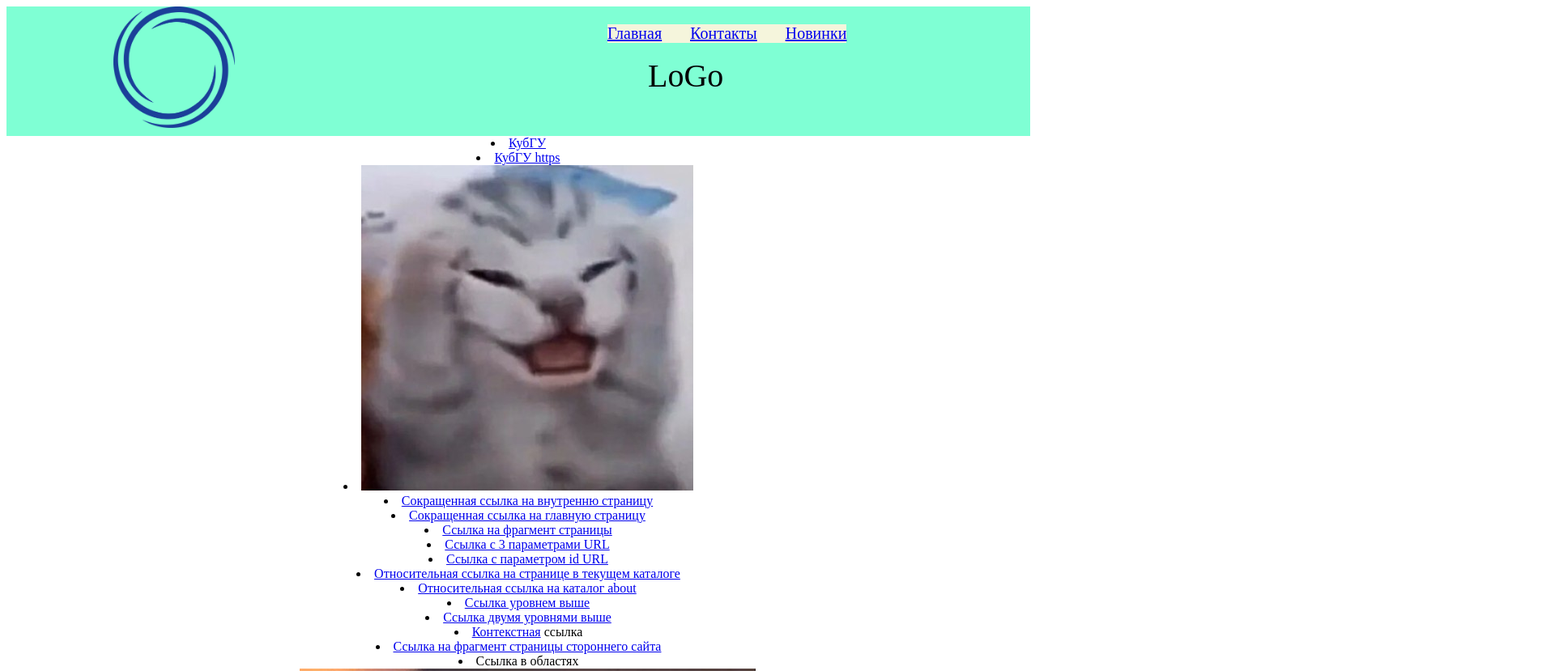
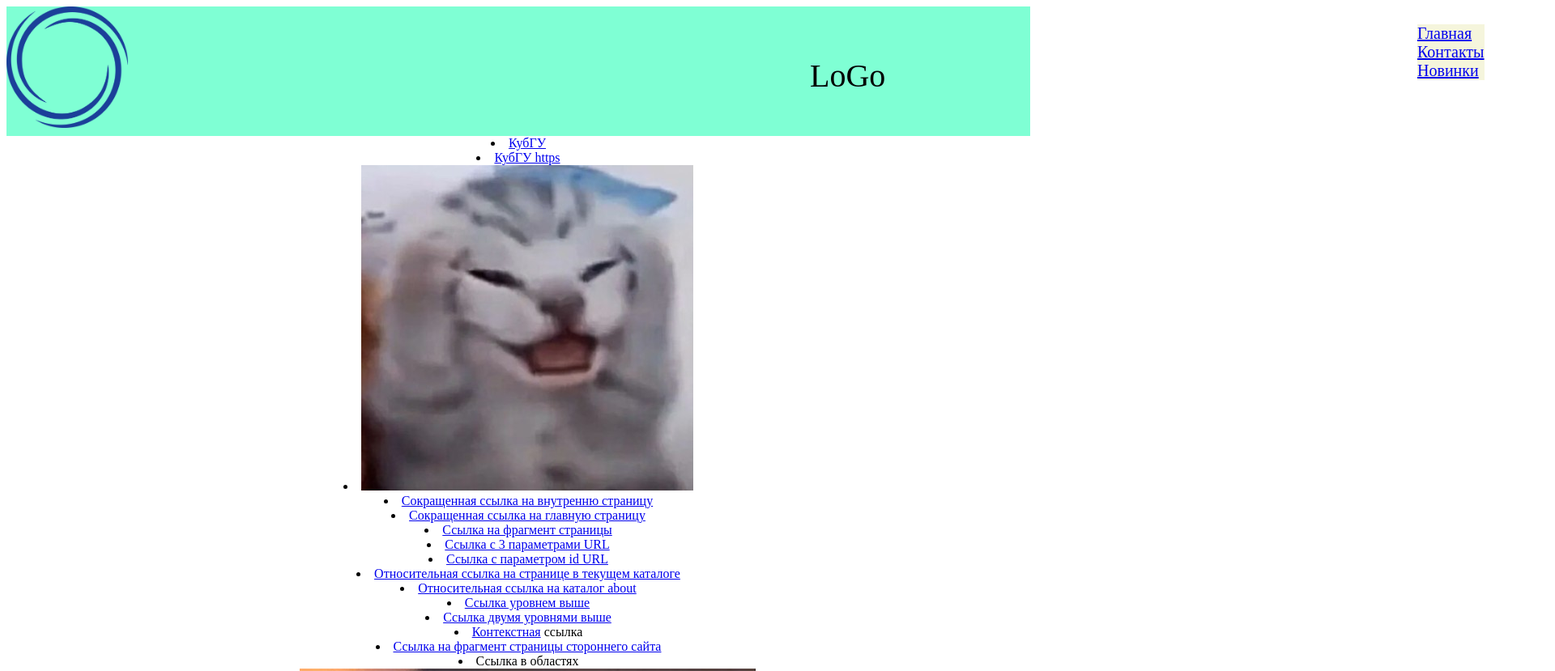
Before and after one commit to Alex2manov/alex2manov2zadanie.github.io, a plain HTML site: page index.html in a window 1280 px wide. Shown: the top 829 px of the page at 81% size, 1920 px wide, since content can reach past the window. Drawn offline with Linux system fonts and the light colour scheme.

Commit message:
Update style.css

```diff
--- a/style.css
+++ b/style.css
@@ -8,7 +8,7 @@ header{
 }
 .clogo{
     height: 10px;
-    width: 1000px;
+    width: 2000px;
     margin: auto;
 }
 nav{
@@ -19,7 +19,7 @@ nav{
 	display: inline-block;
 	position:absolute;
 	top:30px;
-	left:750px;
+	left:1750px;
 	text-decoration: none;
 	word-spacing:30px;
 	font-size:20px;
@@ -28,7 +28,7 @@ nav{
 #tr{
     position:absolute;
     top:30px;
-    left:800px;
+    left:1000px;
     font-style: sans-serif;
     font-size:40px;
 }
```
